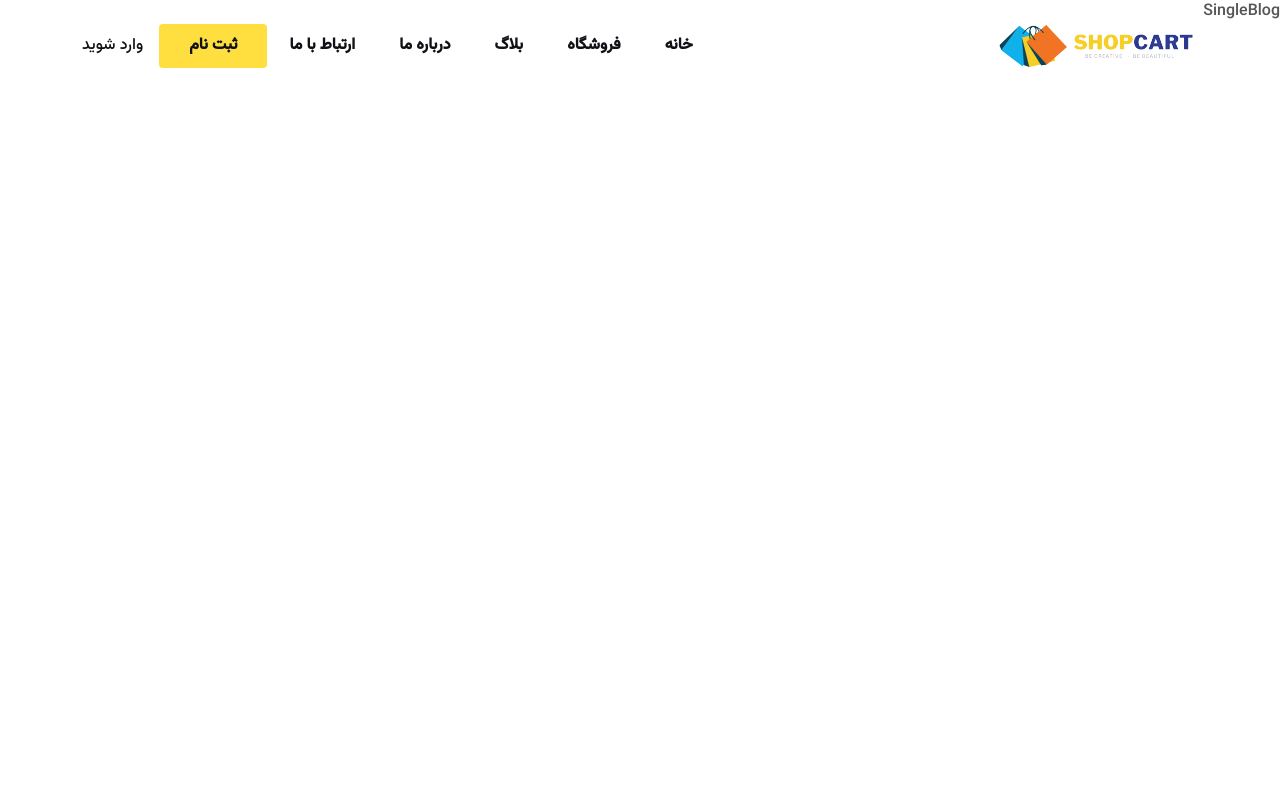
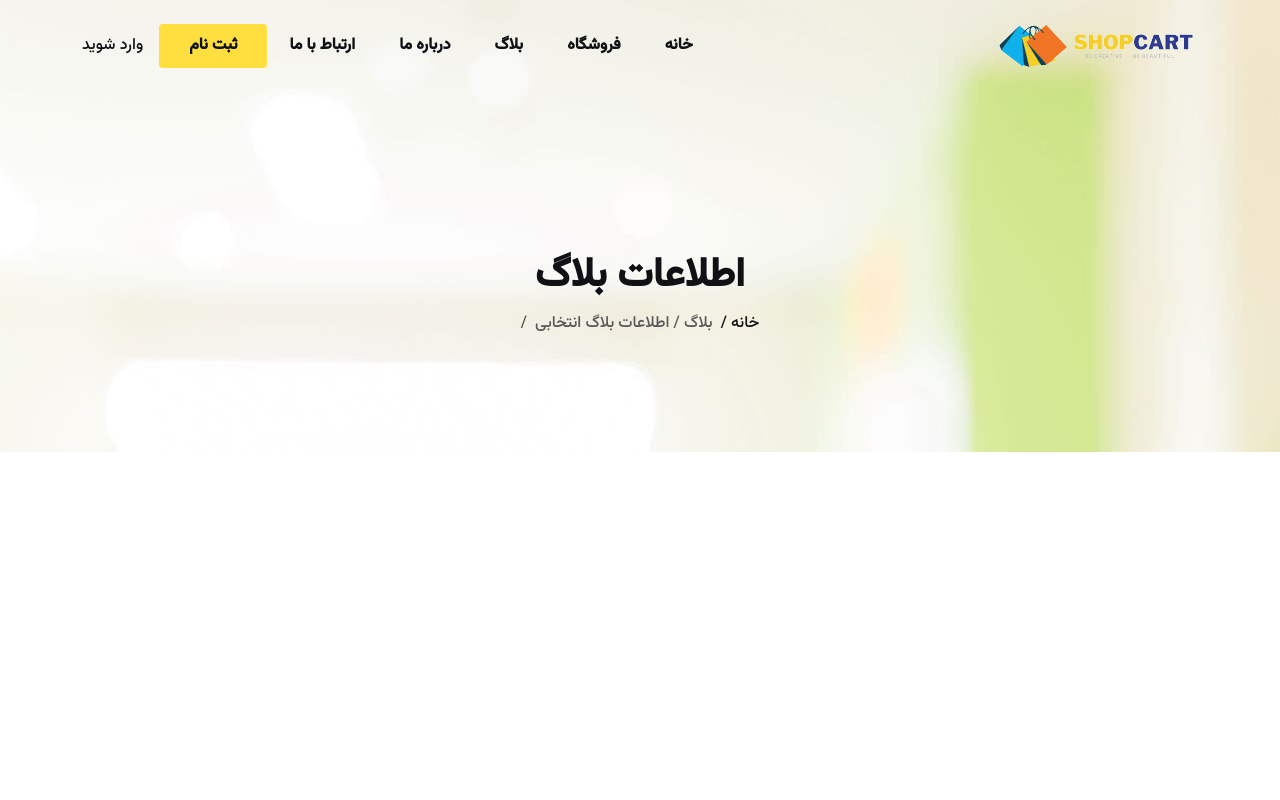
Before and after one commit to Hossein1371za/onlineshopping-vite-react-reactbootstrap, a React (Vite) app: page /blog/1 in a window 1280 px wide. Shown: the top 800 px of the page. Built offline with nearby package versions, Linux system fonts and the light colour scheme.

Commit message:
single blog

```diff
--- a/src/blog/SingleBlog.jsx
+++ b/src/blog/SingleBlog.jsx
@@ -1,8 +1,17 @@
-import React from 'react'
+import React, { useState } from 'react'
+import blogList from '../utilis/blogData'
+import { useParams } from 'react-router-dom'
+import PageHeader from '../components/PageHeader'
 
 const SingleBlog = () => {
+  const [blogs,setBlogs] = useState(blogList)
+  const {id} = useParams()
+  const blog = blogs.filter((item)=> item.id === Number(id))
+
   return (
-    <div>SingleBlog</div>
+    <div>
+      <PageHeader title={"اطلاعات بلاگ"} curPage={"بلاگ / اطلاعات بلاگ انتخابی"}/>
+    </div>
   )
 }
 
```
